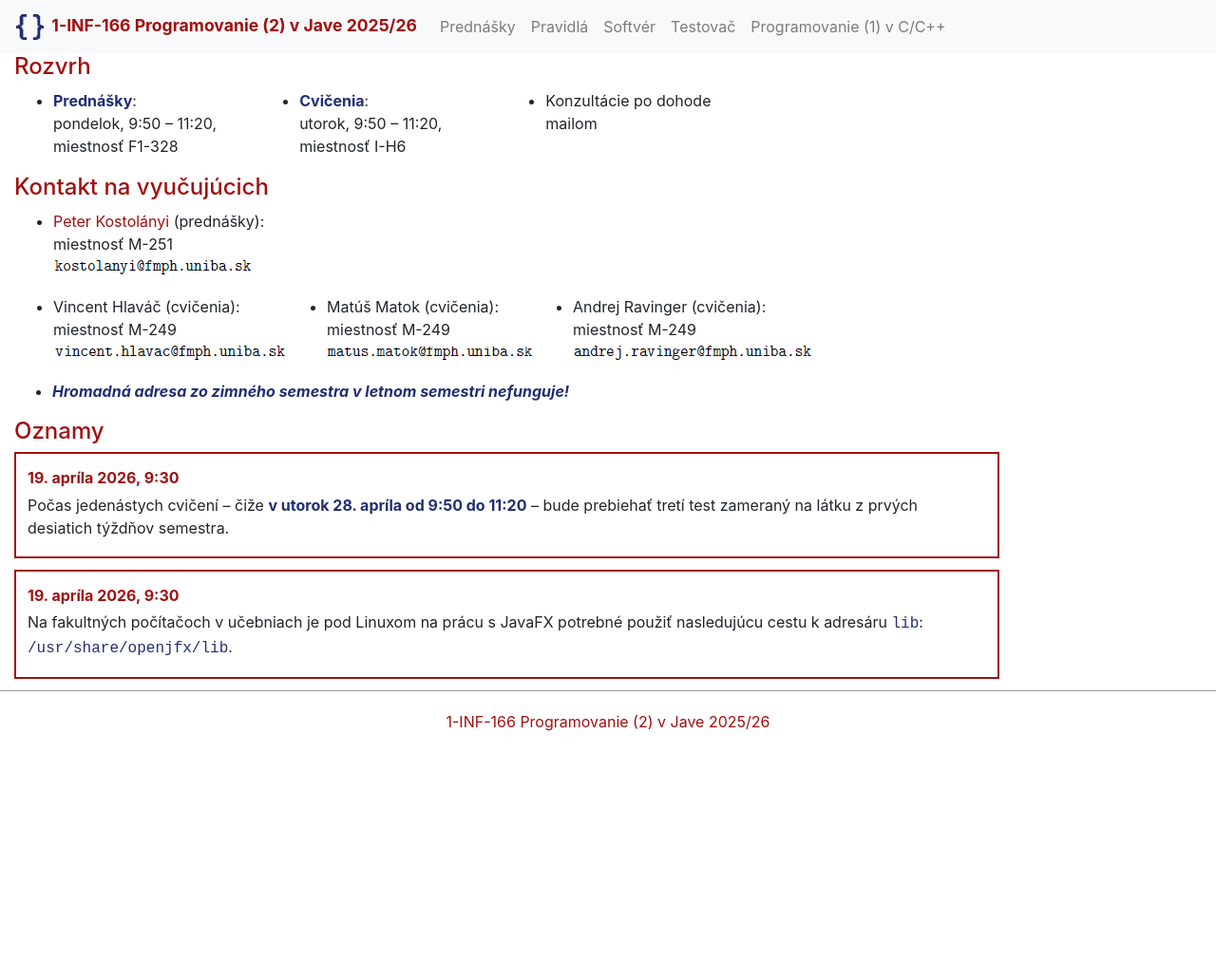
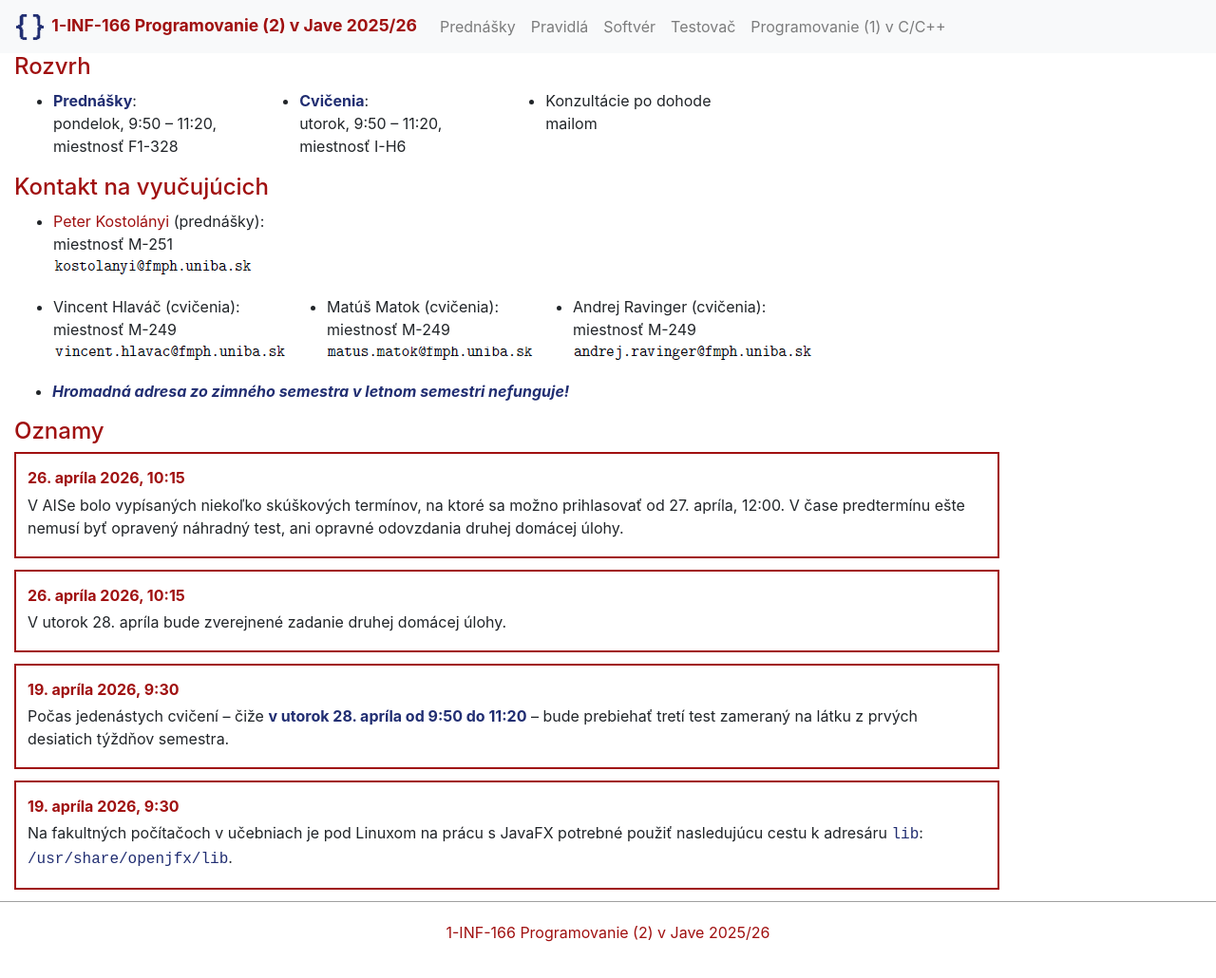
Before and after one commit to dcs-fmph/prog2, a Jekyll site: the page built from index.md, in a window 1280 px wide. Shown: the whole page at 95% size. Built offline with Jekyll 4.4.1, drawn with Linux system fonts in a browser that asks for light colours; nearby versions of some CDN libraries; our own code applies the rules of GitHub Pages for plain Markdown files; before the commit the page ends 900 px from its top, so only the background shows below that.

Commit message:
Update index.md

```diff
--- a/index.md
+++ b/index.md
@@ -43,6 +43,18 @@ miestnosť M-249<br/>
 ## Oznamy
 
 <div class="oznam">
+<h4>26. apríla 2026, 10:15</h4>
+
+V AISe bolo vypísaných niekoľko skúškových termínov, na ktoré sa možno prihlasovať od 27. apríla, 12:00. V čase predtermínu ešte nemusí byť opravený náhradný test, ani opravné odovzdania druhej domácej úlohy.
+</div>
+
+<div class="oznam">
+<h4>26. apríla 2026, 10:15</h4>
+
+V utorok 28. apríla bude zverejnené zadanie druhej domácej úlohy.
+</div>
+
+<div class="oznam">
 <h4>19. apríla 2026, 9:30</h4>
 
 Počas jedenástych cvičení &ndash; čiže <strong>v utorok 28. apríla od 9:50 do 11:20</strong> &ndash; bude prebiehať tretí test zameraný na látku z prvých desiatich týždňov semestra.
```
